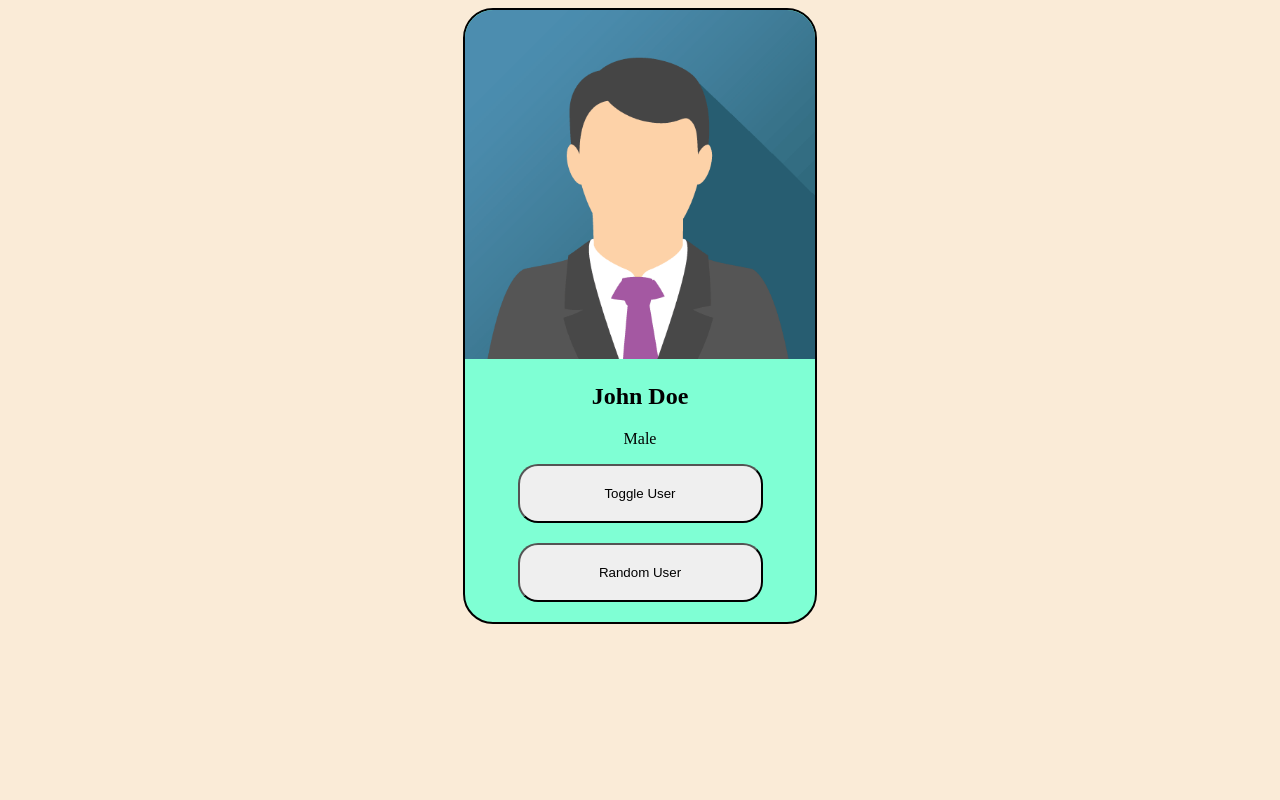
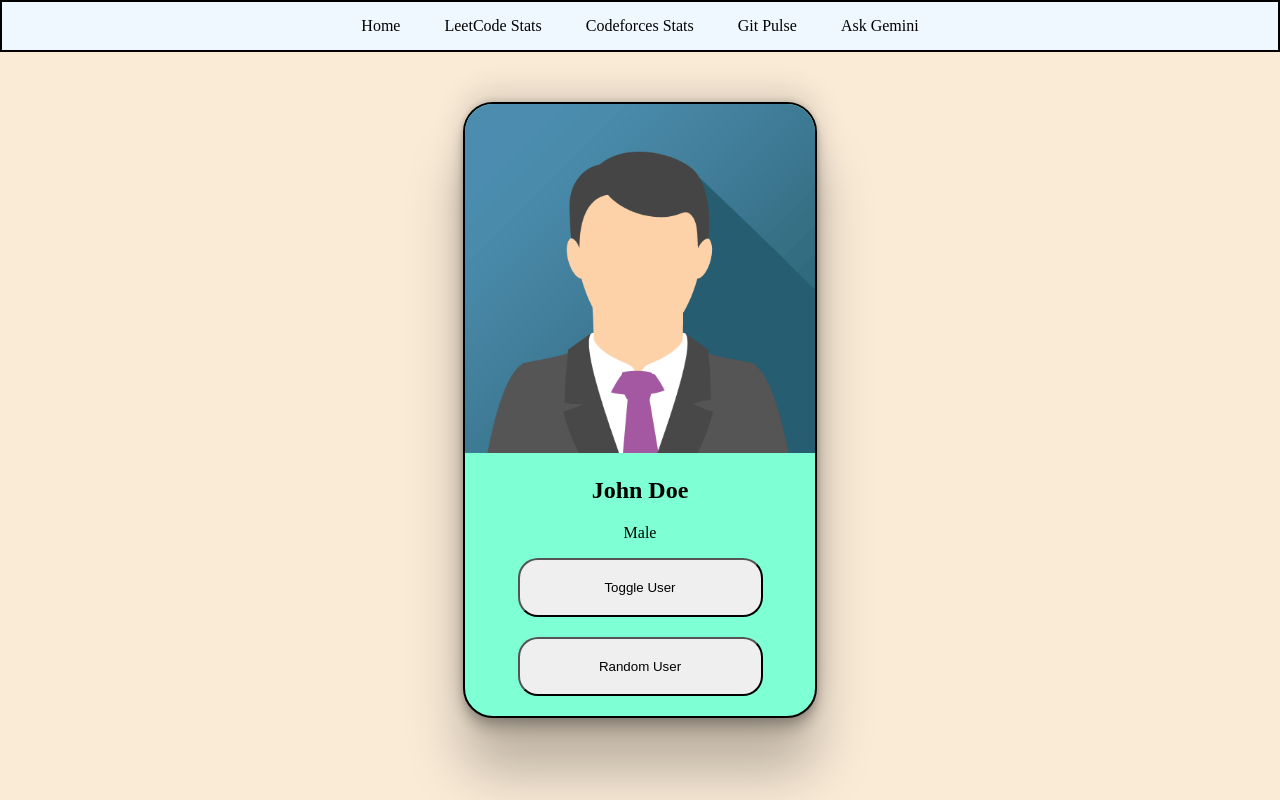
Before and after one commit to Abhinav00010/web_bootcamp, a website: page frontend/index.html in a window 1280 px wide. Drawn offline with Linux system fonts and the light colour scheme.

Commit message:
navbar added

```diff
--- a/frontend/index.html
+++ b/frontend/index.html
@@ -8,6 +8,13 @@
   </head>
   <body>
     <!-- <h1>Welcome to the Web Bootcamp</h1> -->
+    <div class="navbar">
+      <a href="">Home</a>
+      <a href="">LeetCode Stats</a>
+      <a href="">Codeforces Stats</a>
+      <a href="">Git Pulse</a>
+      <a href="">Ask Gemini</a>
+    </div>
     <div class="card">
       <img src="john.png" alt="Image" id="user-image" />
       <h2 id="user-name">John Doe</h2>
--- a/frontend/styles.css
+++ b/frontend/styles.css
@@ -4,16 +4,25 @@ h1 {
 
 body {
   background-color: antiquewhite;
+  margin: 0px;
 }
+
 .card {
   border: 2px solid black;
   border-radius: 30px;
   width: 350px;
   overflow: hidden;
   text-align: center;
+  margin-top: 50px;
   margin-left: auto;
   margin-right: auto;
   background-color: aquamarine;
+  box-shadow:
+    rgba(0, 0, 0, 0.25) 0px 54px 55px,
+    rgba(0, 0, 0, 0.12) 0px -12px 30px,
+    rgba(0, 0, 0, 0.12) 0px 4px 6px,
+    rgba(0, 0, 0, 0.17) 0px 12px 13px,
+    rgba(0, 0, 0, 0.09) 0px -3px 5px;
 }
 
 .card img {
@@ -32,3 +41,23 @@ body {
   color: black;
   cursor: pointer;
 }
+
+.navbar {
+  background-color: aliceblue;
+  border: 2px solid black;
+  padding: 15px;
+  text-align: center;
+}
+
+.navbar a {
+  padding: 20px;
+  text-decoration: none;
+  color: black;
+}
+
+.navbar a:hover {
+  background-color: burlywood;
+  color: black;
+  cursor: pointer;
+  text-decoration: underline;
+}
```
